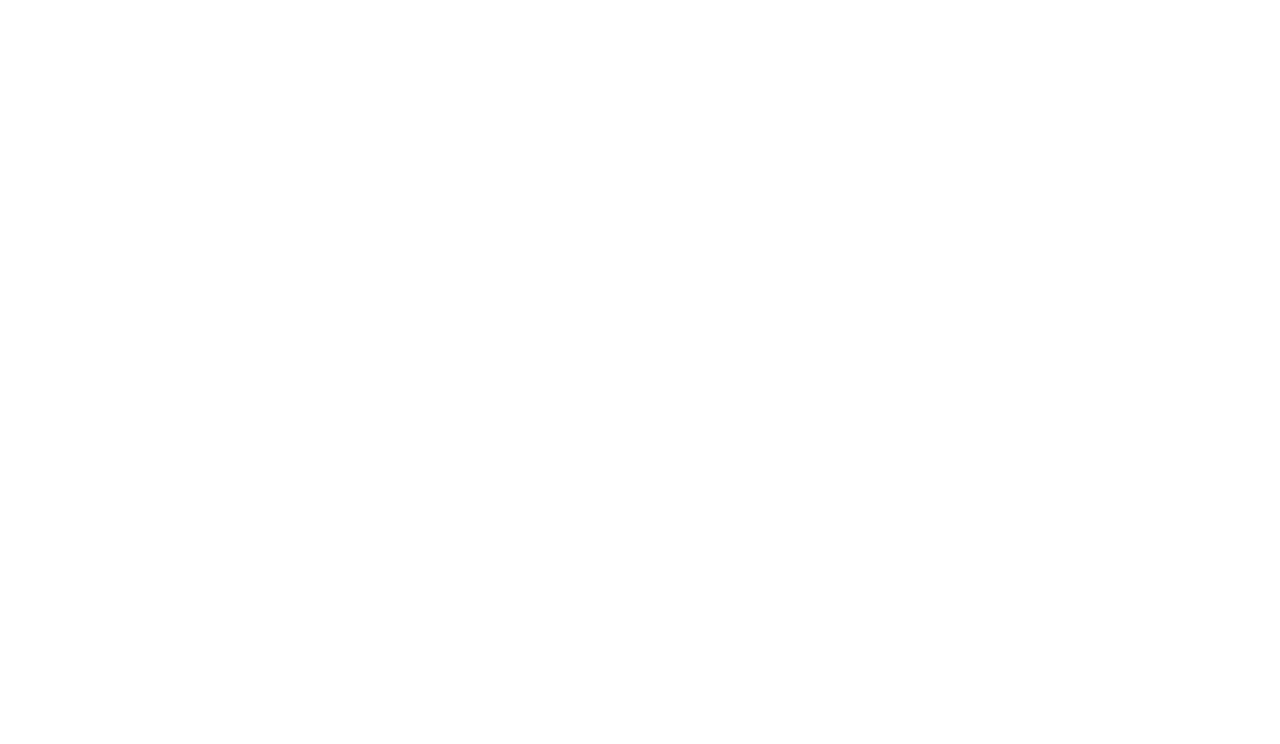
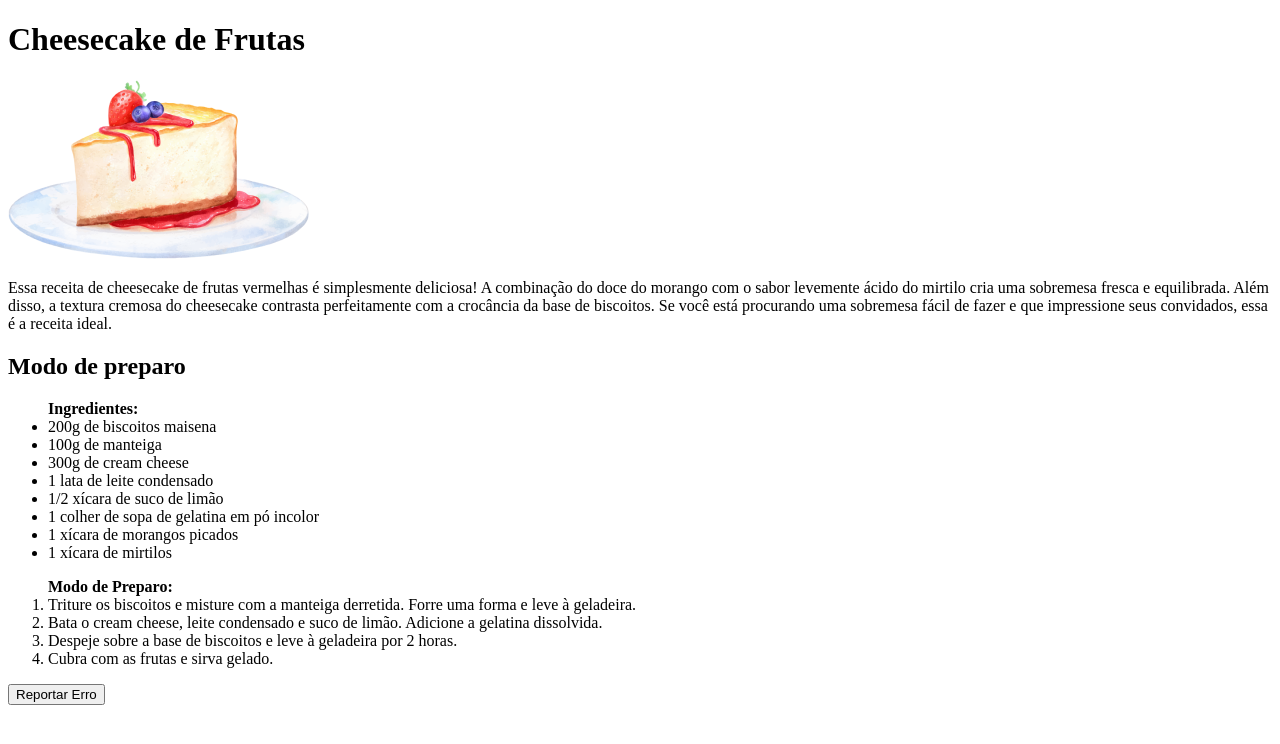
Before and after one commit to guipradocardoso/recriando-layout-04, a plain HTML site: page index.html in a window 1280 px wide. Drawn offline with Linux system fonts and the light colour scheme.

Commit message:
structuring project HTML

```diff
--- a/index.html
+++ b/index.html
@@ -5,5 +5,55 @@
     <meta name="viewport" content="width=device-width, initial-scale=1.0" />
     <title>Cheese Cake</title>
   </head>
-  <body></body>
+  <body>
+    <main>
+      <div class="recipe">
+        <h1>Cheesecake de Frutas</h1>
+        <img
+          src="./assets/cheesecake.png"
+          alt="imagen de fatia de um bolo de queijo, com um morango e duas framboesas por cima"
+        />
+        <p>
+          Essa receita de cheesecake de frutas vermelhas é simplesmente
+          deliciosa! A combinação do doce do morango com o sabor levemente ácido
+          do mirtilo cria uma sobremesa fresca e equilibrada. Além disso, a
+          textura cremosa do cheesecake contrasta perfeitamente com a crocância
+          da base de biscoitos. Se você está procurando uma sobremesa fácil de
+          fazer e que impressione seus convidados, essa é a receita ideal.
+        </p>
+      </div>
+      <div class="ingredients">
+        <h2>Modo de preparo</h2>
+        <ul>
+          <strong>Ingredientes:</strong>
+          <li>200g de biscoitos maisena</li>
+          <li>100g de manteiga</li>
+          <li>300g de cream cheese</li>
+          <li>1 lata de leite condensado</li>
+          <li>1/2 xícara de suco de limão</li>
+          <li>1 colher de sopa de gelatina em pó incolor</li>
+          <li>1 xícara de morangos picados</li>
+          <li>1 xícara de mirtilos</li>
+        </ul>
+
+        <ol>
+          <strong>Modo de Preparo:</strong>
+          <li>
+            Triture os biscoitos e misture com a manteiga derretida. Forre uma
+            forma e leve à geladeira.
+          </li>
+          <li>
+            Bata o cream cheese, leite condensado e suco de limão. Adicione a
+            gelatina dissolvida.
+          </li>
+          <li>
+            Despeje sobre a base de biscoitos e leve à geladeira por 2 horas.
+          </li>
+          <li>Cubra com as frutas e sirva gelado.</li>
+        </ol>
+
+        <button>Reportar Erro</button>
+      </div>
+    </main>
+  </body>
 </html>
```
Also changed, not shown: assets/cheesecake.png (added).
